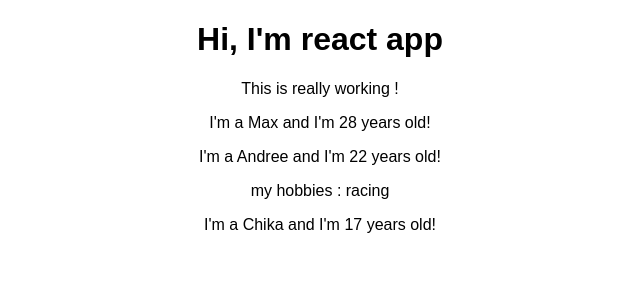
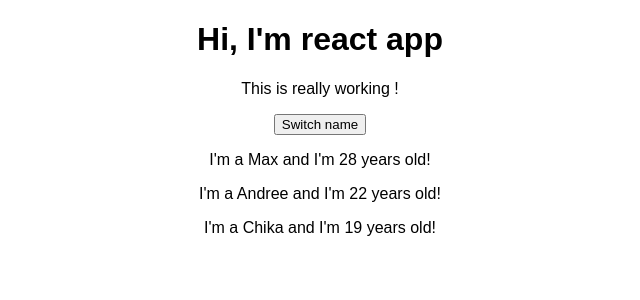
Before and after one commit to rezkyauliapratama/udemy-complete-reactjs, a React (Create React App) app: page / in a window 1280 px wide. Shown: the top 300 px of the page, without its empty margins (320-960 px from the left). Built offline with nearby package versions, Linux system fonts and the light colour scheme.

Commit message:
Lecture-39

```diff
--- a/src/App.js
+++ b/src/App.js
@@ -4,14 +4,26 @@ import './App.css';
 import Person from './Person/Person';
 
 class App extends Component {
+
+  state = {
+    persons: [
+      {name : 'Max', age : 28},
+      {name : 'Andree', age : 22},
+      {name : 'Chika', age : 19}
+
+    ]
+  }
+
   render() {
     return (
       <div className="App">
        <h1>Hi, I'm react app</h1>
        <p>This is really working !</p>
-       <Person name ="Max" age="28"/>
-       <Person name ="Andree" age="22">my hobbies : racing</Person>
-       <Person name ="Chika" age="17"/>
+       <button>Switch name</button>
+       <Person name ={this.state.persons[0].name} age={this.state.persons[0].age}/>
+       <Person name ={this.state.persons[1].name} age={this.state.persons[1].age}/>
+       <Person name ={this.state.persons[2].name} age={this.state.persons[2].age}/>
+
 
       </div>
     );
```
